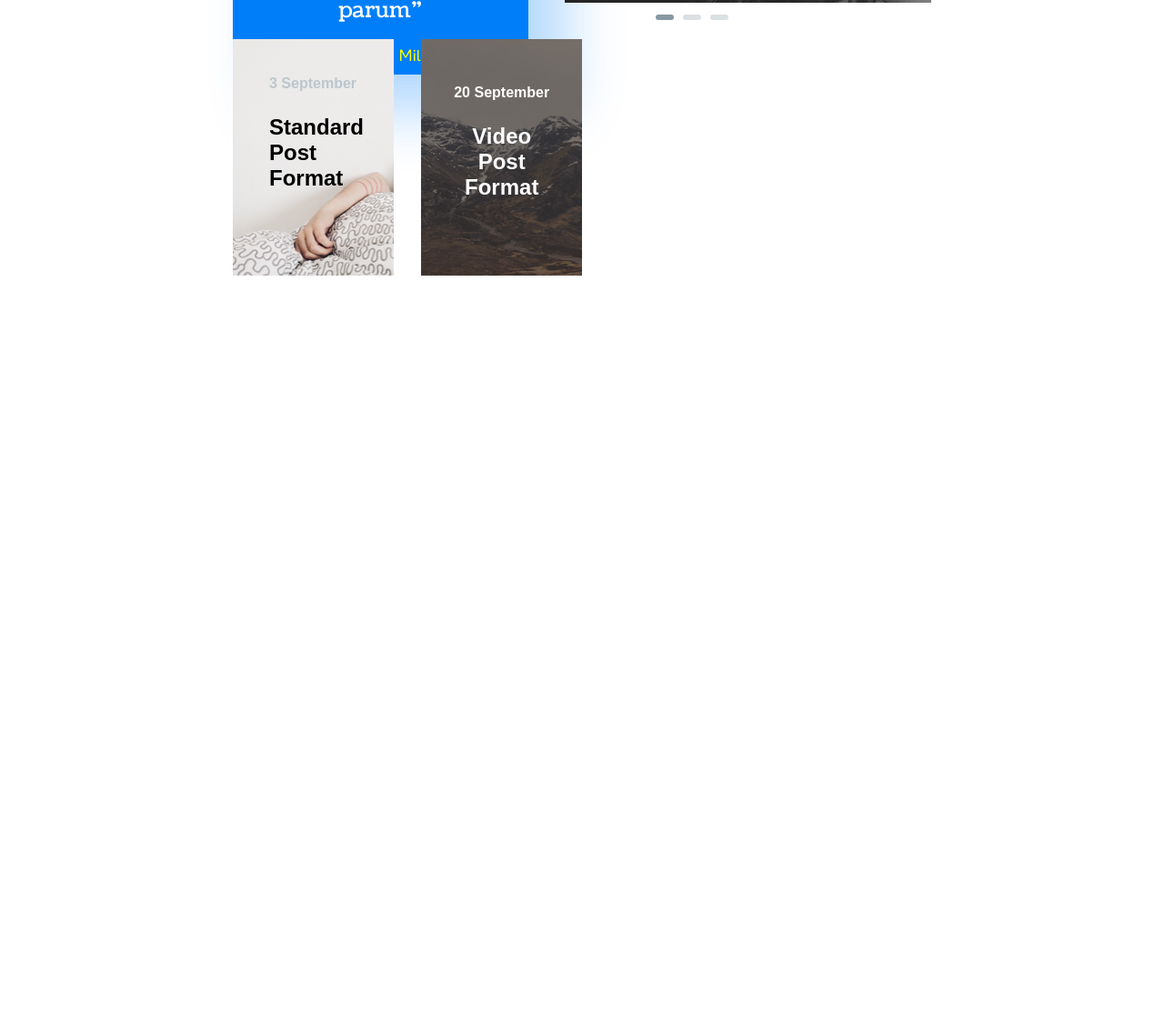
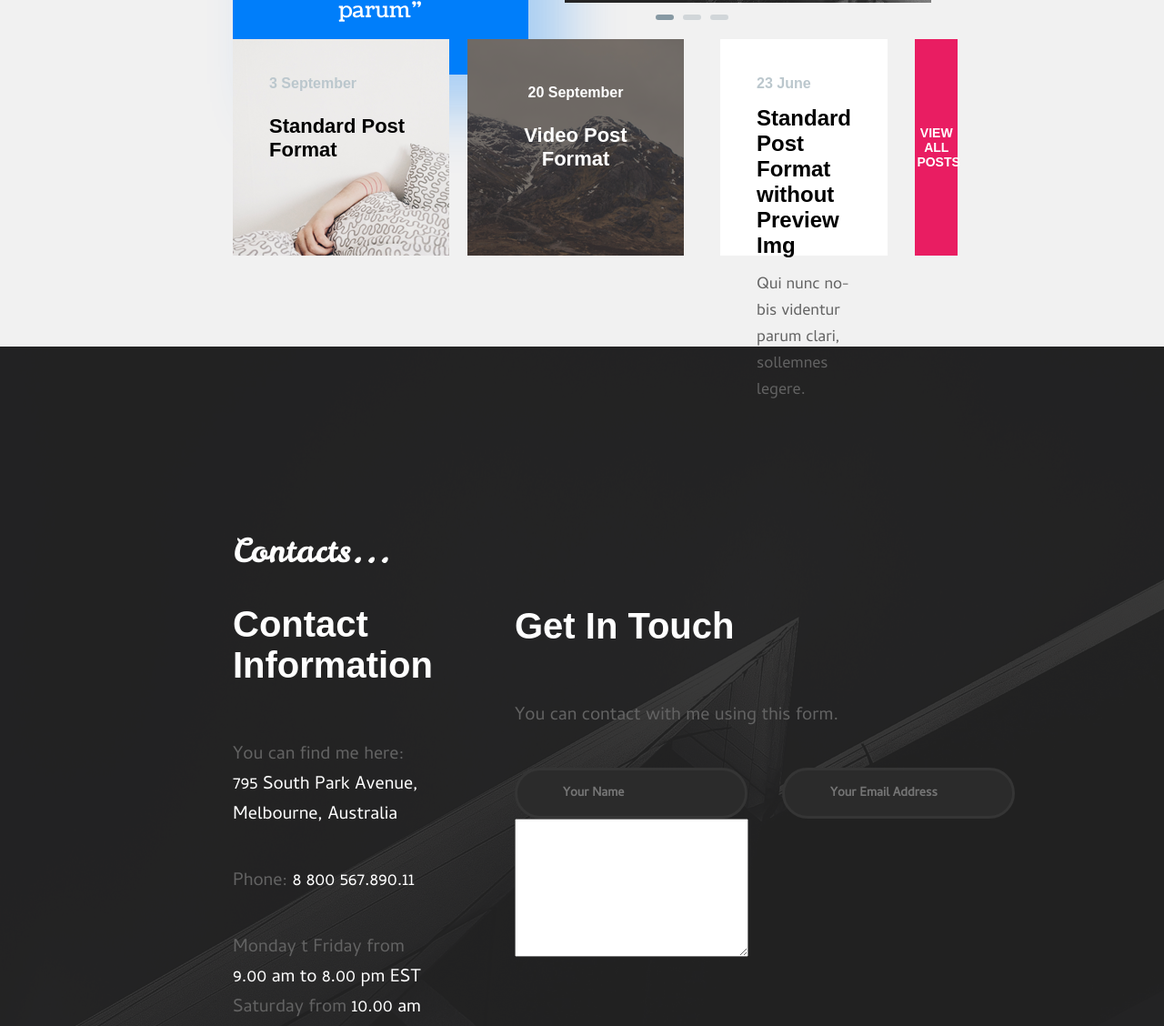
Before and after one commit to HeleneC-cyber/Site-albedo, a plain HTML site: page index.html in a window 1280 px wide. Shown: the part 5395-6523 px from the top of the page at 91% size. Before the commit the page ends 5698 px from the top, so only its background shows below. Drawn offline with Linux system fonts and the light colour scheme.

Commit message:
section contact

```diff
--- a/index.html
+++ b/index.html
@@ -292,21 +292,53 @@
                 </div>
             </div>
           </div>
-          <div class="video-standard">
+          <div class="videos">
             <div class="standard-post">
               <h5>3 September</h5>
               <h3>Standard Post Format</h3>
-
             </div>
             <div class="video">
               <h5>20 September</h5>
               <h3>Video Post Format</h3>
             </div>
+            <div class="standard-without-img">
+              <h5>23 June</h5>
+              <h3>Standard Post Format without Preview Img</h3>
+            <p>Qui nunc nobis videntur parum clari, sollemnes legere.</p>
+            </div>
+            <div class="view-post">
+              <p>View <br/>All Posts</p>
+            </div>
           </div>
-            <div class="standard-without-img"></div>
-            <div class="view-post"></div>
-
       </div>
+    </section>
+    <section id="contact">
+      <div class="wrap-container">
+        <div class="contact-info">
+          <h2>Contacts...</h2>
+          <h3>Contact Information</h3>
+          <p><span>You can find me here:</span> <br/>795 South Park Avenue, Melbourne, Australia</p>
+          <p><span>Phone: </span>8 800 567.890.11</p>
+          <p><span>Monday t Friday from</span> 9.00 am to 8.00 pm EST<br/><span>Saturday from </span>10.00 am to 6.00 pm EST</p>
+          <div class="mail">hello@albedo.com <br/>support@albedo.com</div>
+          <div class="social-media">
+            <a href="#contact"><svg xmlns="http://www.w3.org/2000/svg" viewBox="0 0 320 512"><!--!Font Awesome Free 6.5.1 by @fontawesome - https://fontawesome.com License - https://fontawesome.com/license/free Copyright 2024 Fonticons, Inc.--><path d="M80 299.3V512H196V299.3h86.5l18-97.8H196V166.9c0-51.7 20.3-71.5 72.7-71.5c16.3 0 29.4 .4 37 1.2V7.9C291.4 4 256.4 0 236.2 0C129.3 0 80 50.5 80 159.4v42.1H14v97.8H80z"/></svg></a>
+            <a href="#contact"><svg xmlns="http://www.w3.org/2000/svg" viewBox="0 0 512 512"><!--!Font Awesome Free 6.5.1 by @fontawesome - https://fontawesome.com License - https://fontawesome.com/license/free Copyright 2024 Fonticons, Inc.--><path d="M459.4 151.7c.3 4.5 .3 9.1 .3 13.6 0 138.7-105.6 298.6-298.6 298.6-59.5 0-114.7-17.2-161.1-47.1 8.4 1 16.6 1.3 25.3 1.3 49.1 0 94.2-16.6 130.3-44.8-46.1-1-84.8-31.2-98.1-72.8 6.5 1 13 1.6 19.8 1.6 9.4 0 18.8-1.3 27.6-3.6-48.1-9.7-84.1-52-84.1-103v-1.3c14 7.8 30.2 12.7 47.4 13.3-28.3-18.8-46.8-51-46.8-87.4 0-19.5 5.2-37.4 14.3-53 51.7 63.7 129.3 105.3 216.4 109.8-1.6-7.8-2.6-15.9-2.6-24 0-57.8 46.8-104.9 104.9-104.9 30.2 0 57.5 12.7 76.7 33.1 23.7-4.5 46.5-13.3 66.6-25.3-7.8 24.4-24.4 44.8-46.1 57.8 21.1-2.3 41.6-8.1 60.4-16.2-14.3 20.8-32.2 39.3-52.6 54.3z"/></svg></a>
+            <a href="#contact"><svg xmlns="http://www.w3.org/2000/svg" viewBox="0 0 640 512"><!--!Font Awesome Free 6.5.1 by @fontawesome - https://fontawesome.com License - https://fontawesome.com/license/free Copyright 2024 Fonticons, Inc.--><path d="M386.1 228.5c1.8 9.7 3.1 19.4 3.1 32C389.2 370.2 315.6 448 204.8 448c-106.1 0-192-85.9-192-192s85.9-192 192-192c51.9 0 95.1 18.9 128.6 50.3l-52.1 50c-14.1-13.6-39-29.6-76.5-29.6-65.5 0-118.9 54.2-118.9 121.3 0 67.1 53.4 121.3 118.9 121.3 76 0 104.5-54.7 109-82.8H204.8v-66h181.3zm185.4 6.4V179.2h-56v55.7h-55.7v56h55.7v55.7h56v-55.7H627.2v-56h-55.7z"/></svg></a>
+            <a href="#contact"><svg xmlns="http://www.w3.org/2000/svg" viewBox="0 0 448 512"><!--!Font Awesome Free 6.5.1 by @fontawesome - https://fontawesome.com License - https://fontawesome.com/license/free Copyright 2024 Fonticons, Inc.--><path d="M100.3 448H7.4V148.9h92.9zM53.8 108.1C24.1 108.1 0 83.5 0 53.8a53.8 53.8 0 0 1 107.6 0c0 29.7-24.1 54.3-53.8 54.3zM447.9 448h-92.7V302.4c0-34.7-.7-79.2-48.3-79.2-48.3 0-55.7 37.7-55.7 76.7V448h-92.8V148.9h89.1v40.8h1.3c12.4-23.5 42.7-48.3 87.9-48.3 94 0 111.3 61.9 111.3 142.3V448z"/></svg></a></div>
+        </div>
+        <div class="form-wrap">
+        <h3>Get In Touch</h3>
+        <p>You can contact with me using this form.</p>
+        <form action="">
+          <div class="form-group">
+            <input type="text" placeholder="Your Name">
+            <input type="text" placeholder="Your Email Address">
+        </div>
+        <textarea name="" id="" cols="30" rows="10"></textarea>
+        </form>
+      </div>
+    </div>
     </section>
     <script
       src="https://kit.fontawesome.com/53ccf1e969.js"
--- a/style.css
+++ b/style.css
@@ -83,6 +83,7 @@ a {
 li {
   list-style: none;
 }
+
 button {
   font-weight: bold;
   font-size: 14px;
@@ -379,6 +380,9 @@ header ul li a:hover {
 .logos-clients img {
   height: 100%;
 }
+#blog {
+  background-color: #f1f1f1;
+}
 .wrap-gallery-standard {
   display: flex;
   flex-direction: column;
@@ -477,19 +481,18 @@ header ul li a:hover {
   height: 6px;
   margin-right: 10px;
 }
-.video-standard {
-  padding-top: 40px;
+.videos {
+  padding: 40px 0 100px;
   display: flex;
-  justify-content: space-between;
-  width: 50%;
   font-size: 24px;
+  height: 238px;
 }
 
 .standard-post {
   background-image: url(blog-lit.png);
   background: cover;
-  height: 260px;
-  width: 46%;
+  height: 100%;
+  aspect-ratio: 1;
 }
 .standard-post h5 {
   padding: 40px 40px 25px;
@@ -497,23 +500,137 @@ header ul li a:hover {
 }
 .standard-post h3 {
   color: black;
-  font-size: 24px;
+  font-size: 22px;
   padding-left: 40px;
 }
 .video {
   background-image: url(blog-video.png);
   background: contain;
-  width: 46%;
+  height: 100%;
+  aspect-ratio: 1;
   align-items: center;
   display: flex;
   flex-direction: column;
+  margin: 0 40px 0 20px;
 }
 .video h5 {
   padding: 50px 0px 25px;
 }
 
 .video h3 {
+  font-size: 22px;
+  text-align: center;
+  padding: 0 50px;
+}
+.standard-without-img {
+  width: 33%;
+  background-color: white;
+  margin-right: 30px;
+  padding: 40px 40px 25px;
+
+}
+.standard-without-img h5 {
+  color: #bbc7cd;
+}
+.standard-without-img h3 {
+  color: black;
   font-size: 24px;
+  padding: 15px 0;
+
+}
+.standard-without-img p {
+color: #636363;
+font-size: 18px;
+}
+
+.view-post{
+  width: 15%;
+  background-color: #e91d62;
+  display: flex;
+  justify-content: center;
+  align-items: center;
+}
+.view-post p {
   text-align: center;
-  padding: 0 60px;
+  text-transform: uppercase;
+  font-size: 14px;
+  font-family: "Montserrat", sans-serif;
+  max-width: 90%;
+  font-weight: bold;
 }
+
+#contact {
+  background-image: url(footer-fond.png);
+}
+
+#contact .wrap-container {
+  display: flex;
+  padding: 200px 0;
+}
+
+.wrap-container .contact-info h3 {
+  padding: 35px 0 40px;
+}
+.contact-info p{
+  padding: 20px 0;
+}
+.contact-info p span{
+  color: #636363;
+}
+.contact-info .mail{
+  color: #007efa;
+  line-height: 2;
+  padding-bottom: 55px;
+}
+.contact-info .social-media{
+  height: 20px;
+  width: 100%;
+display: flex;
+gap: 20px;
+}
+.social-media a {
+  color: #464646;
+}
+.social-media a svg {
+  height: 20px;
+}
+.social-media a svg path{
+  fill: #464646 !important;
+}
+.social-media a:hover svg path {
+  fill: #8799a3 !important;
+}
+.form-wrap{
+
+  margin-left: 90px;
+  padding-top: 85px;
+}
+.form-wrap p {
+  color: #636363;
+  padding: 60px 0 40px;
+}
+.form-group {
+  width: 550px;
+  display: flex;
+  justify-content: space-between;
+}
+input {
+  background-color: #2b2b2b;
+  height: 50px;
+  width: 200px;
+  border: #353535 3px solid ;
+  border-radius: 35px;
+  padding-left: 50px;
+  font-family: 'Cambay';
+  font-size: 14px;
+  font-weight: bold;
+}
+input:active, input:focus{
+  color: white;
+  background-color: black;
+  border: #8799a3 3px solid ;
+  background-color: #212121;
+}
+input:focus-visible{
+  outline: none;
+}
```
Also changed, not shown: facebook-f.svg (added), google-plus-g.svg (added), linkedin-in.svg (added), twitter.svg (added).
